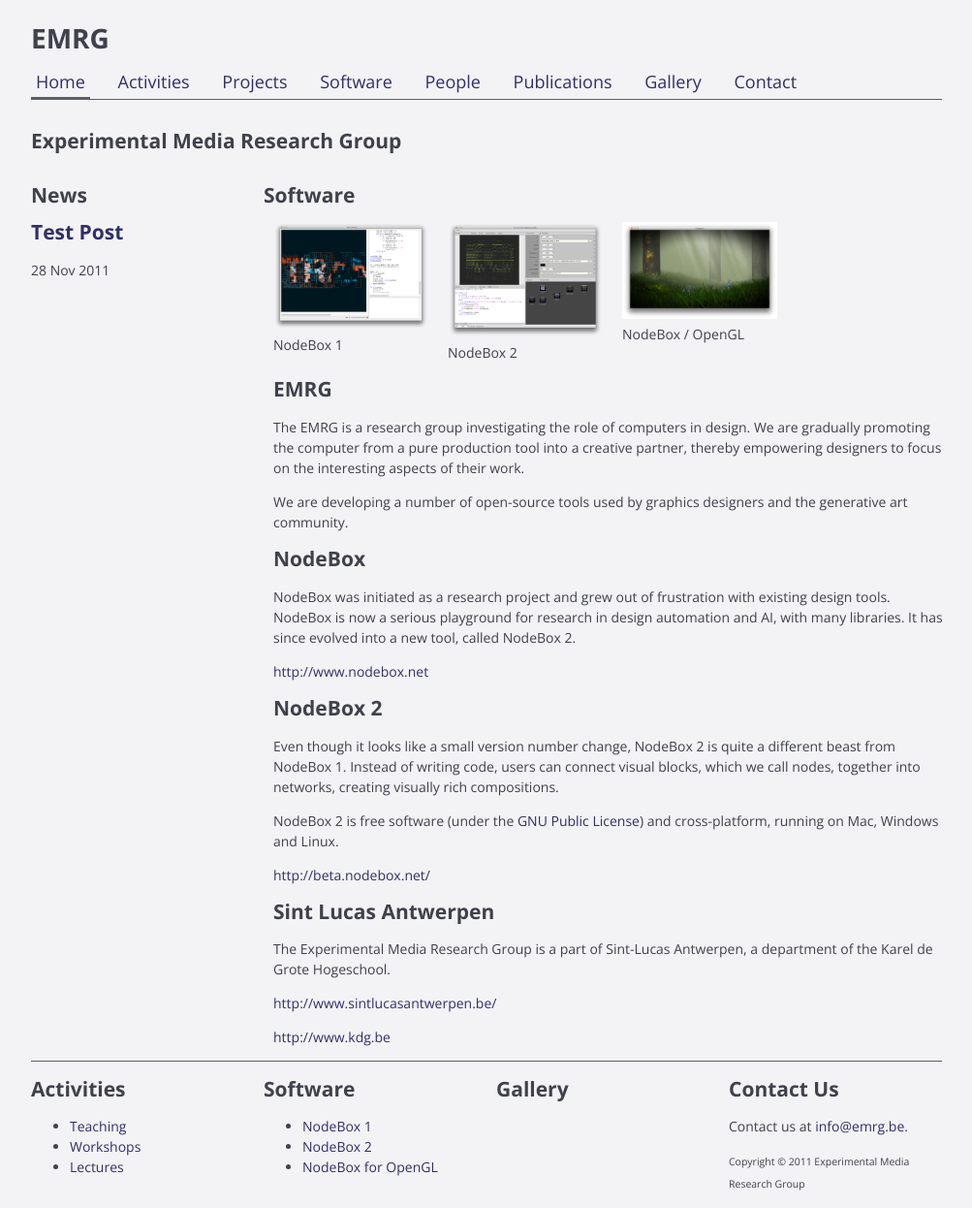
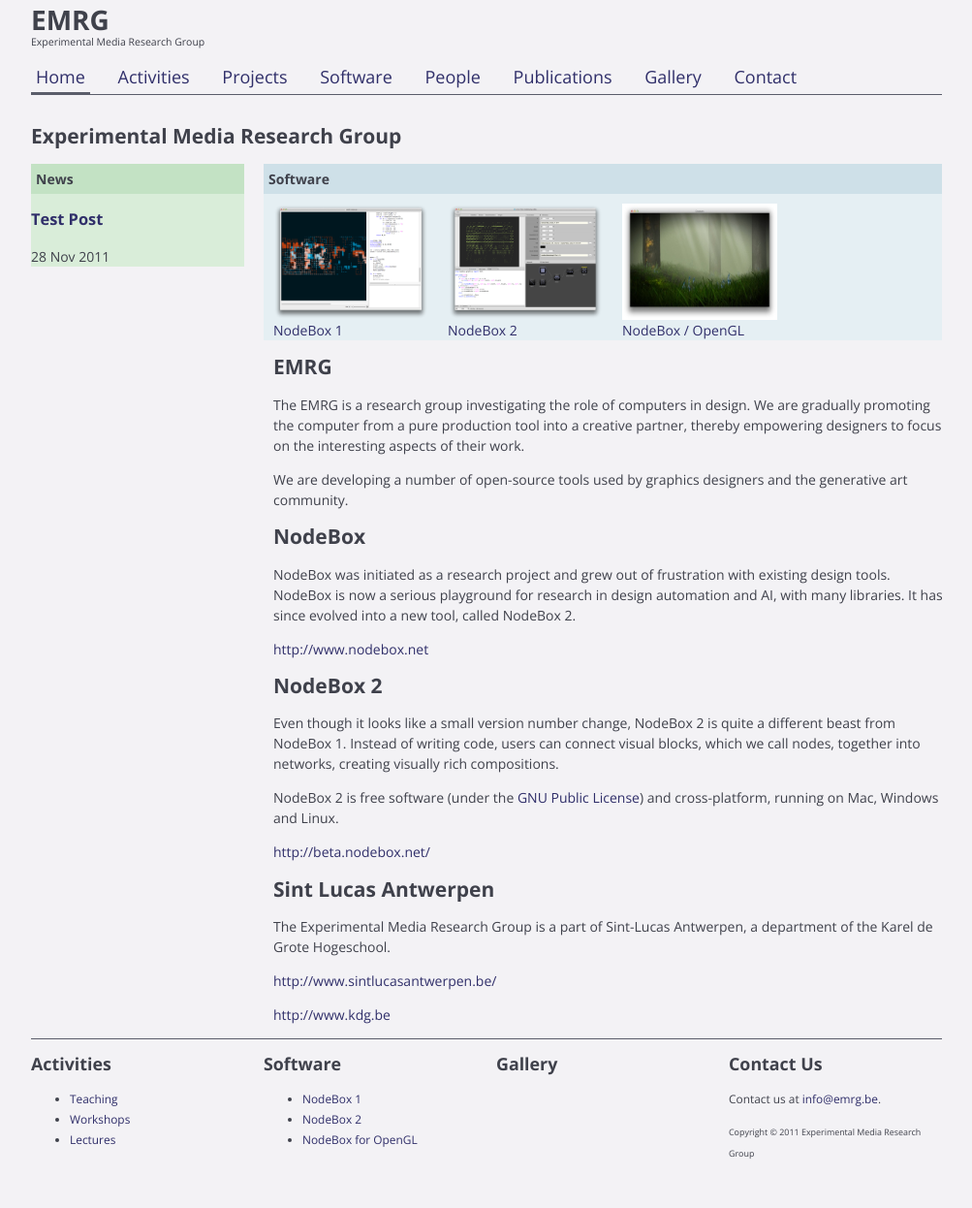
Before and after one commit to nodebox/emrg.be, a Jekyll site: the page built from index.md, in a window 1280 px wide. Shown: the whole page at 97% size, without its empty margins (138-1141 px from the left). Built offline with Jekyll 4.4.1, drawn with Linux system fonts in a browser that asks for light colours; nearby versions of some CDN libraries; after the commit the page ends 1212 px from its top, so only the background shows below that.

Commit message:
Better header, CSS tweaks.

```diff
--- a/_layouts/default.html
+++ b/_layouts/default.html
@@ -26,6 +26,7 @@
   <!-- Header -->
   <header class="sixteen columns">
     <h1><a target="_top" href="/">EMRG</a></h1>
+    <small>Experimental Media Research Group</small>
     <nav><ul>
       <li><a class="home" href="/">Home</a></li>
       <li><a class="activities" href="/activities/">Activities</a></li>
--- a/_layouts/homepage.html
+++ b/_layouts/homepage.html
@@ -1,29 +1,29 @@
 ---
 layout: default
 ---
-<div class="four columns alpha">
+<div class="four columns alpha news box">
   <h2>News</h2>
   {% for post in site.posts %}
   <article>
-    <h2><a href="{{ post.url }}">{{ post.title }}</a></h2>
+    <h3><a href="{{ post.url }}">{{ post.title }}</a></h3>
     <time>{{ post.date | date_to_string }}</time>
     {% endfor %}
   </article>
 </div>
 
-<div class="twelve columns omega">
+<div class="twelve columns omega software box">
   <h2>Software</h2>
   <div class="three columns">
-    <a href="/media/img/nodebox1.png" class="thumb"><img src="/media/img/nodebox1_s.png" alt="NodeBox 1 Screenshot"></a>
-    NodeBox 1
+    <a href="/software/nodebox-1.html"><img src="/media/img/nodebox1_s.png" alt="NodeBox 1 Screenshot" class="thumb">
+    NodeBox 1</a>
   </div>
   <div class="three columns">
-    <a href="/media/img/nodebox2.png" class="thumb"><img src="/media/img/nodebox2_s.png" alt="NodeBox 2 Screenshot"></a>
-    NodeBox 2
+    <a href="/software/nodebox-2.html"><img src="/media/img/nodebox2_s.png" alt="NodeBox 2 Screenshot" class="thumb">
+    NodeBox 2</a>
   </div>
   <div class="three columns">
-    <a href="/media/img/creatures.jpg" class="thumb"><img src="/media/img/creatures_s.jpg" alt="NodeBox/OpenGL running Creatures"></a>
-    NodeBox / OpenGL
+    <a href="/software/nodebox-opengl.html"><img src="/media/img/creatures_s.jpg" alt="NodeBox/OpenGL running Creatures" class="thumb">
+    NodeBox / OpenGL</a>
   </div>
 </div>
 
--- a/media/css/screen.css
+++ b/media/css/screen.css
@@ -35,6 +35,15 @@
 header a:hover {
   background: #5a5d6a;
   color: white;
+}
+
+header h1 {
+  margin: 0 0 2px 0;
+}
+header small {
+  display: block;
+  margin: 0 0 10px 0;
+  color:
 }
 
 header h1 a {
@@ -85,14 +94,48 @@
     width: 100%;
 }
 
+.thumb {
+  display: block;
+  height: 120px;
+}
+
 
 /* Footer */
 
 footer {
+  font-size: 85%;
   border-top: 1px solid #5a5d6a;
+}
+
+footer h2 {
 }
 
 footer a {
   color: #302f6a;
   text-decoration: none;
 }
+
+/* Homepage */
+
+.box h2 {
+  font-size: 14px;
+  margin: 0 0 10px 0;
+  padding: 5px;
+
+}
+
+.news.box {
+  background: #d9edd9;
+}
+
+.news.box h2 {
+  background: #c3e2c4;
+}
+
+.software.box {
+  background: #e5eff3;
+}
+
+.software.box h2 {
+  background: #cee0e8;
+}
```
